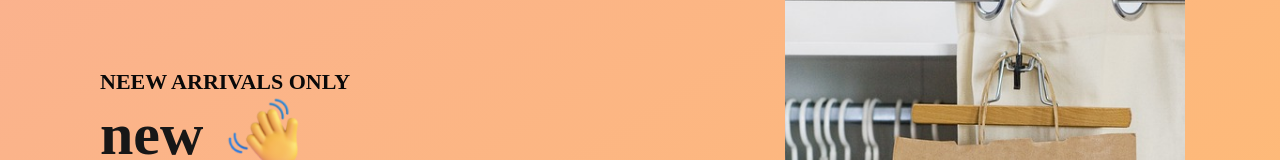
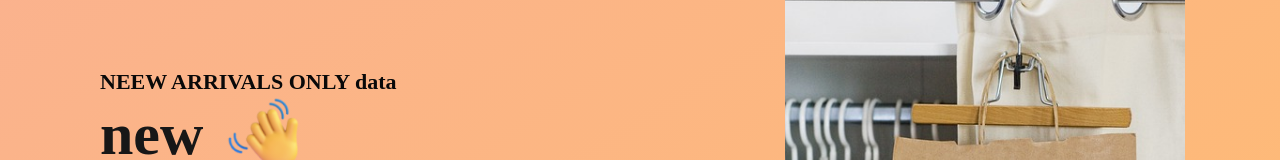
Before and after one commit to solankiyash/E-commerce, a React (Create React App) app: page / in a window 1280 px wide. Shown: the part 261-421 px from the top of the page. Built offline with nearby package versions, Linux system fonts and the light colour scheme; the HTML template or start-up script is replaced by a standard one.

Commit message:
add _changes

```diff
--- a/src/Components/Hero/Hero.jsx
+++ b/src/Components/Hero/Hero.jsx
@@ -7,7 +7,7 @@ function Hero() {
   return (
     <div className="hero">
       <div className="hero-left">
-        <h2>NEEW ARRIVALS ONLY</h2>
+        <h2>NEEW ARRIVALS ONLY data</h2>
         <div>
             <div className="hero-hand-icon">
                 <p>new</p>
```
